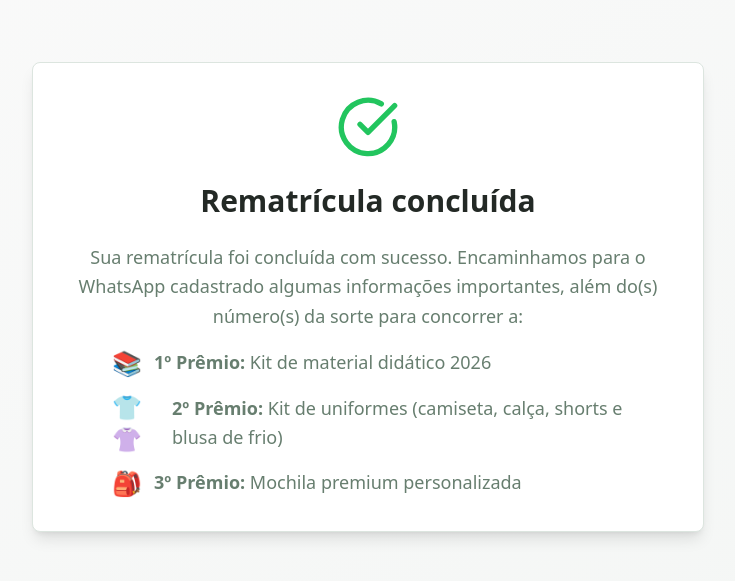
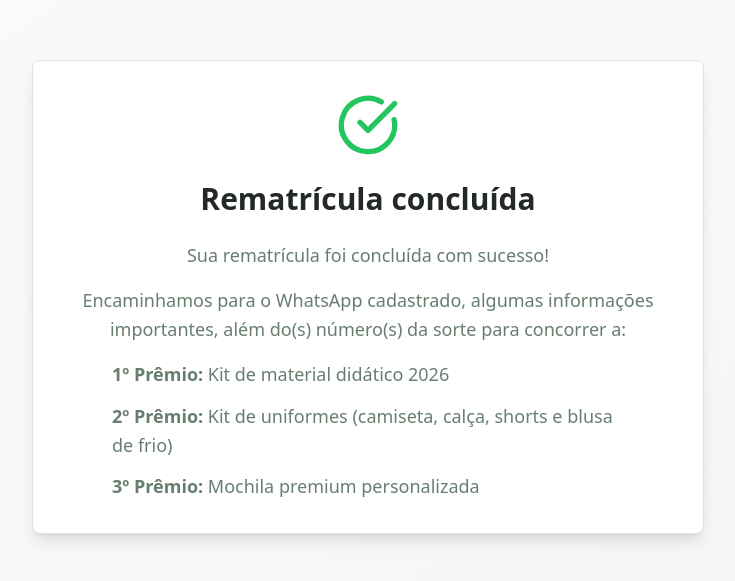
Before and after one commit to alezlopez/rematricula-zampieri, a React (Vite) app: page /sucesso in a window 1280 px wide. Shown: the part 103-684 px from the top of the page, without its empty margins (272-1007 px from the left). Built offline with nearby package versions, Linux system fonts and the light colour scheme.

Commit message:
Update success page text
Refactor the text content on the success page to match the user's provided copy.

```diff
--- a/src/pages/Sucesso.tsx
+++ b/src/pages/Sucesso.tsx
@@ -16,22 +16,23 @@ const Sucesso = () => {
 
           <div className="text-muted-foreground text-lg leading-relaxed space-y-4">
             <p>
-              Sua rematrícula foi concluída com sucesso. Encaminhamos para o WhatsApp cadastrado algumas informações importantes, além do(s) número(s) da sorte para concorrer a:
+              Sua rematrícula foi concluída com sucesso!
+            </p>
+
+            <p>
+              Encaminhamos para o WhatsApp cadastrado, algumas informações importantes, além do(s) número(s) da sorte para concorrer a:
             </p>
 
             <div className="space-y-3 text-left max-w-lg mx-auto">
               <div className="flex items-center space-x-3">
-                <span className="text-2xl">📚</span>
                 <span><strong>1º Prêmio:</strong> Kit de material didático 2026</span>
               </div>
 
               <div className="flex items-center space-x-3">
-                <span className="text-2xl">👕👚</span>
                 <span><strong>2º Prêmio:</strong> Kit de uniformes (camiseta, calça, shorts e blusa de frio)</span>
               </div>
 
               <div className="flex items-center space-x-3">
-                <span className="text-2xl">🎒</span>
                 <span><strong>3º Prêmio:</strong> Mochila premium personalizada</span>
               </div>
             </div>
```
